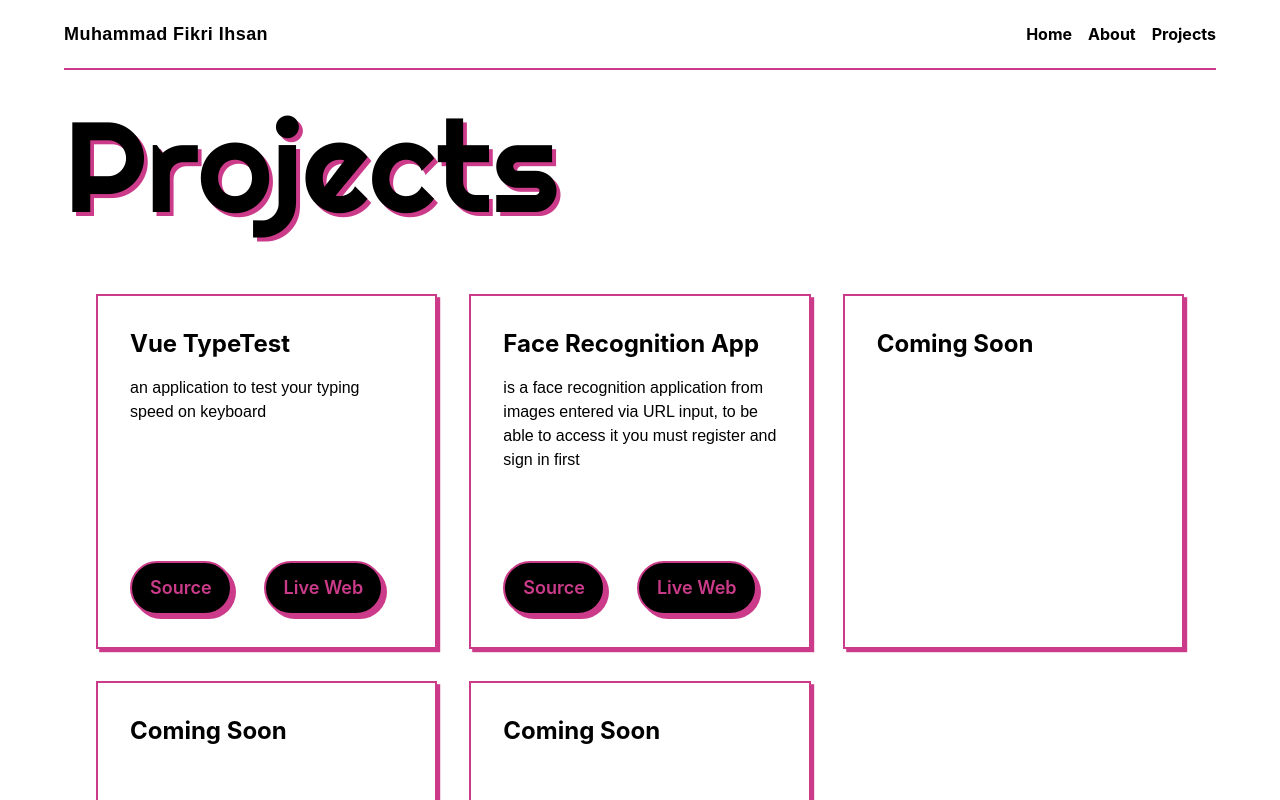
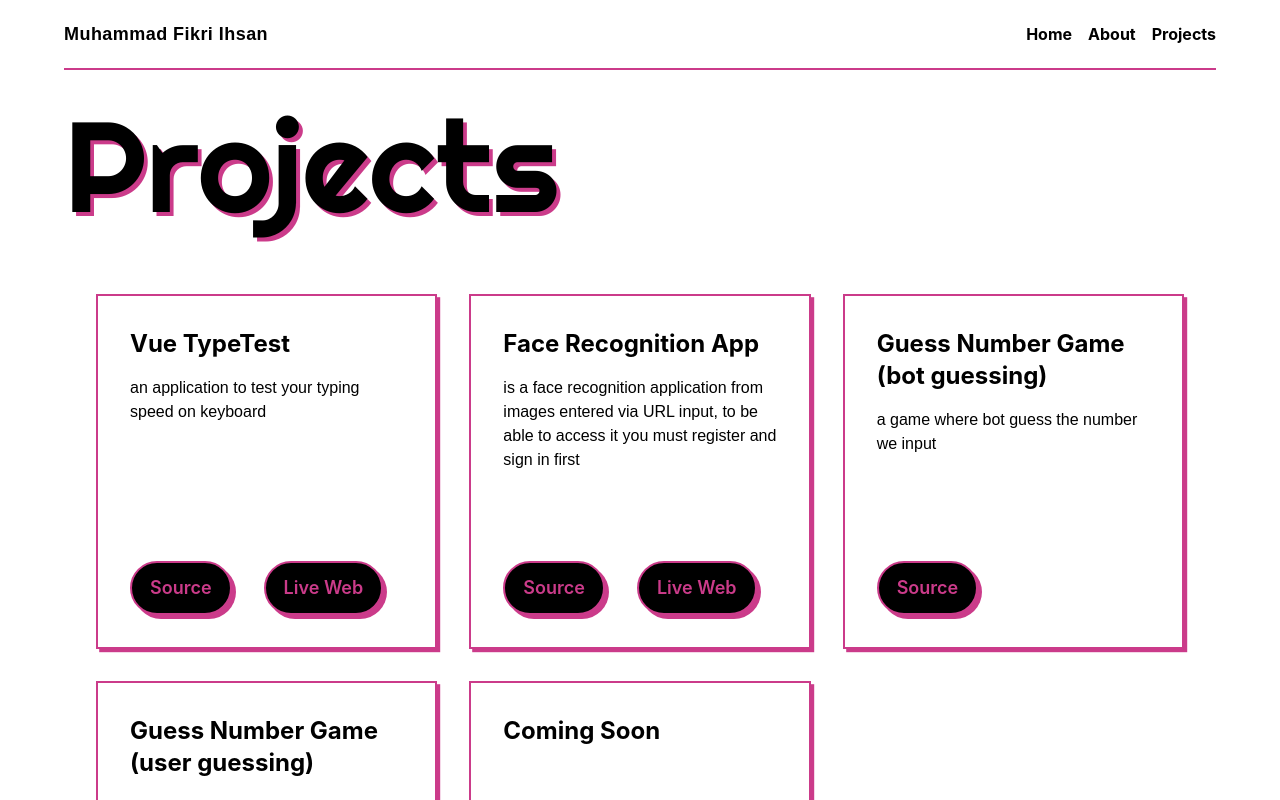
Before and after one commit to Fikriihsan03/react-ts-portofolio, a React (Create React App) app: page /projects in a window 1280 px wide. Shown: the top 800 px of the page. Built offline with nearby package versions, Linux system fonts and the light colour scheme.

Commit message:
docs: add new data to projectsData

```diff
--- a/src/assets/projectsData.js
+++ b/src/assets/projectsData.js
@@ -16,20 +16,20 @@ export const projectsData =[
         sourceLink:"https://github.com/Fikriihsan03/faceRecognitionApp"
     },
     {
-        title:"Coming Soon",
-        description:"",
-        techStack:["Reactjs","css"],
+        title:"Guess Number Game (bot guessing)",
+        description:"a game where bot guess the number we input",
+        techStack:["React native","expo"],
         isOnline:false,
         webLink:"",
-        sourceLink:""
+        sourceLink:"https://github.com/Fikriihsan03/rn-guess-number-game/tree/main"
     },
     {
-        title:"Coming Soon",
-        description:"",
-        techStack:["Reactjs","css"],
+        title:"Guess Number Game (user guessing)",
+        description:"a game where user guess the random number inputted by bot",
+        techStack:["React native","expo"],
         isOnline:false,
         webLink:"",
-        sourceLink:""
+        sourceLink:"https://github.com/Fikriihsan03/rn-guess-number-game/tree/user-guess_ver"
     },
     {
         title:"Coming Soon",
```
